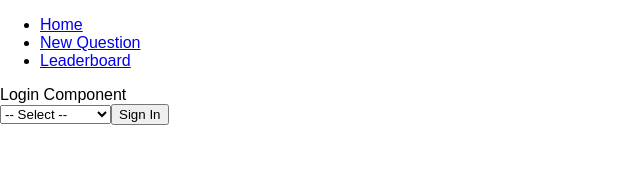
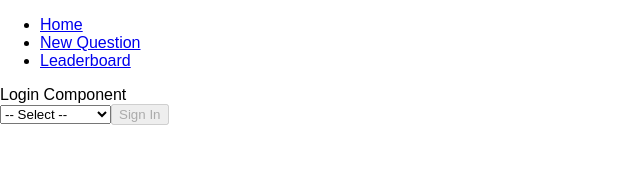
Before and after one commit to alqahtani/would-you-rather, a React (Create React App) app: page / in a window 1280 px wide. Both pictures are taken after a click on the button "Logout". Shown: the top 194 px of the page, without its empty margins (0-640 px from the left). Built offline with nearby package versions, Linux system fonts and the light colour scheme.

Commit message:
fix: disable login button when none is selected

```diff
--- a/src/components/Login.js
+++ b/src/components/Login.js
@@ -7,13 +7,13 @@ import { setAuthedUser } from '../actions/authedUser'
 
 export class Login extends Component {
   state = {
-    slectedUser: this.props.authedUser
+    slectedUser: 'none'
   }
 
   handleChange = (e) => {
     const slectedUser = e.target.value
     this.setState(() => ({
-      slectedUser
+      slectedUser,
     }))
   }
 
@@ -46,7 +46,7 @@ export class Login extends Component {
                 </option>
               ))}
             </select>
-            <button>Sign In</button>
+            <button disabled={this.state.slectedUser === 'none'}>Sign In</button>
             </form>
           )}
 
```
